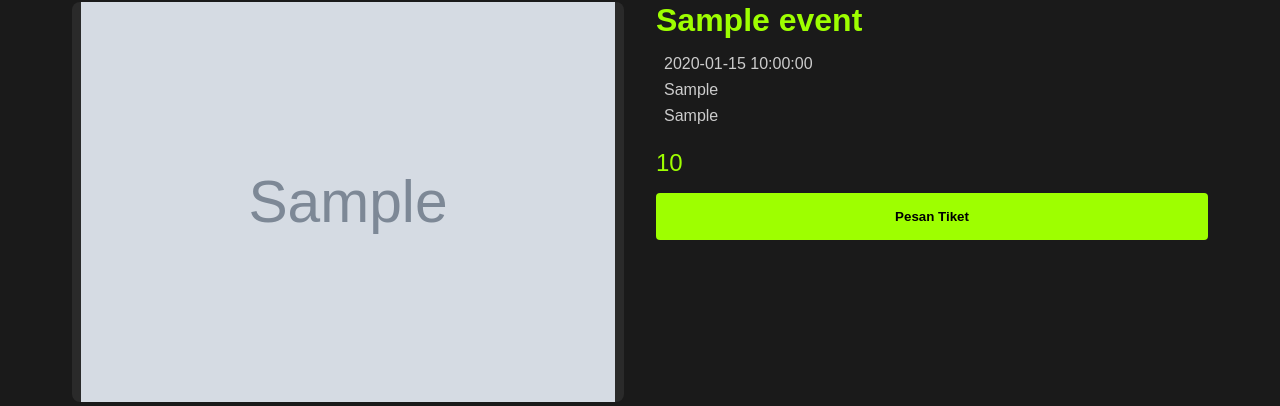
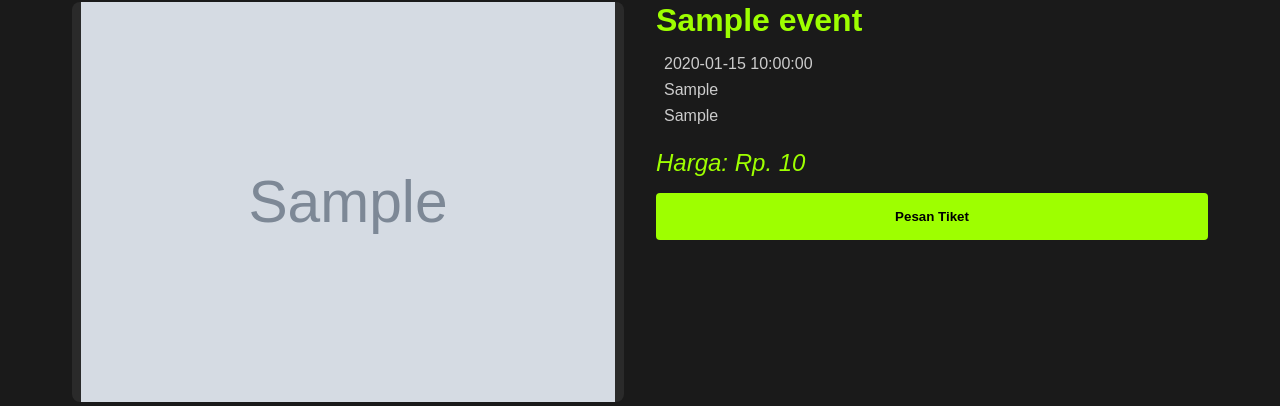
Before and after one commit to mmararief/ugtix, a PHP site: page /detailevent.php?id=1 in a window 1280 px wide. Shown: the part 96-502 px from the top of the page. Run offline with PHP 8.4, Linux system fonts and the light colour scheme; tables that the repository leaves empty or names only in its code hold one stand-in row (values such as "Sample post"); grey boxes marked "Sample" are stand-in pictures.

Commit message:
improve price

```diff
--- a/detailevent.php
+++ b/detailevent.php
@@ -505,7 +505,7 @@ if ($result->num_rows > 0) {
                     </div>
 
                     <div class="event-price-tag">
-                        <i class="fas fa-ticket-alt"></i> <?php echo $row['harga']; ?>
+                        <i class="fas fa-ticket-alt"> Harga: Rp. <?php echo number_format($row['harga'], 0, ',', '.'); ?></i>
                     </div>
 
                     <button class="buy-btn">
```
